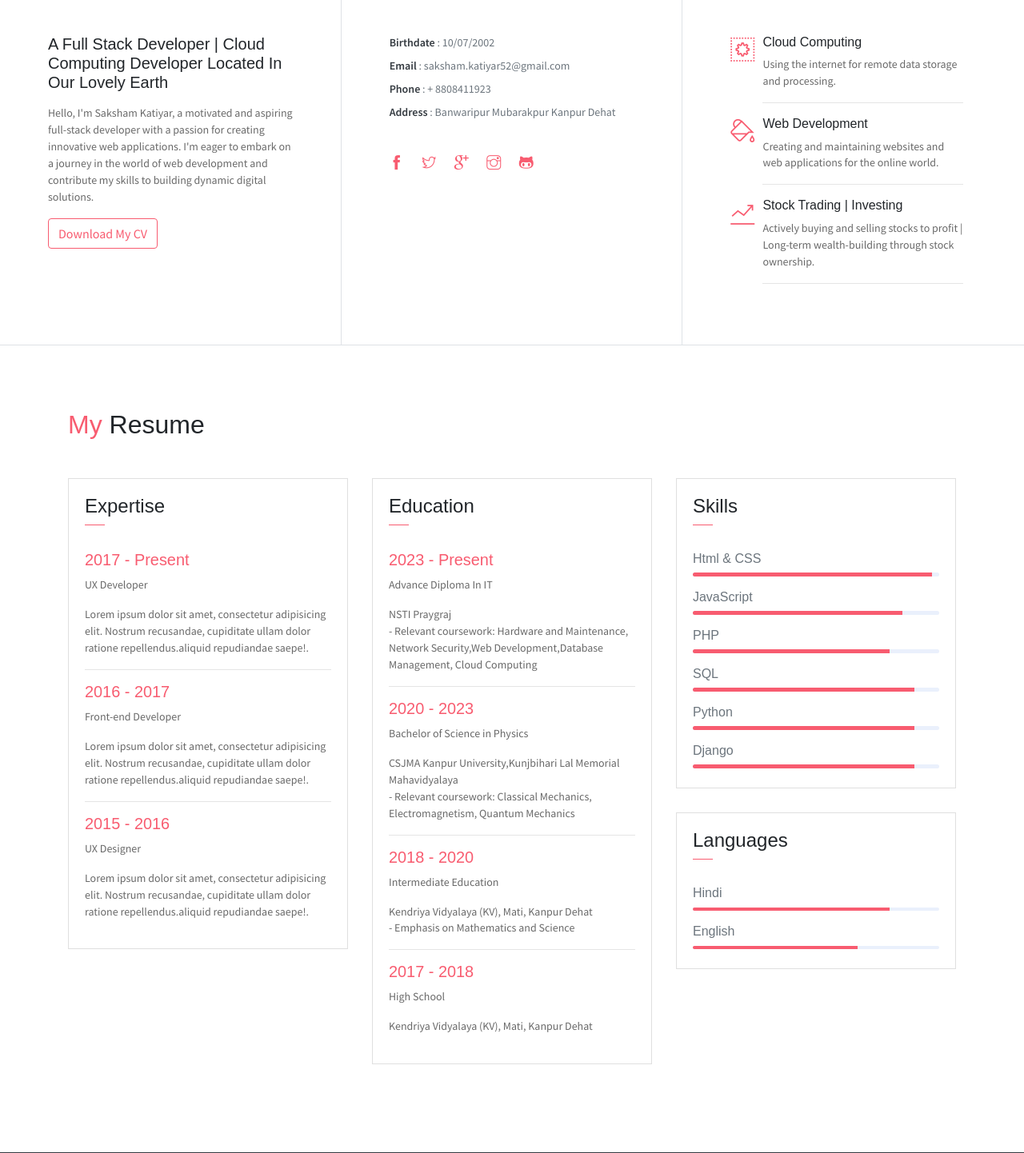
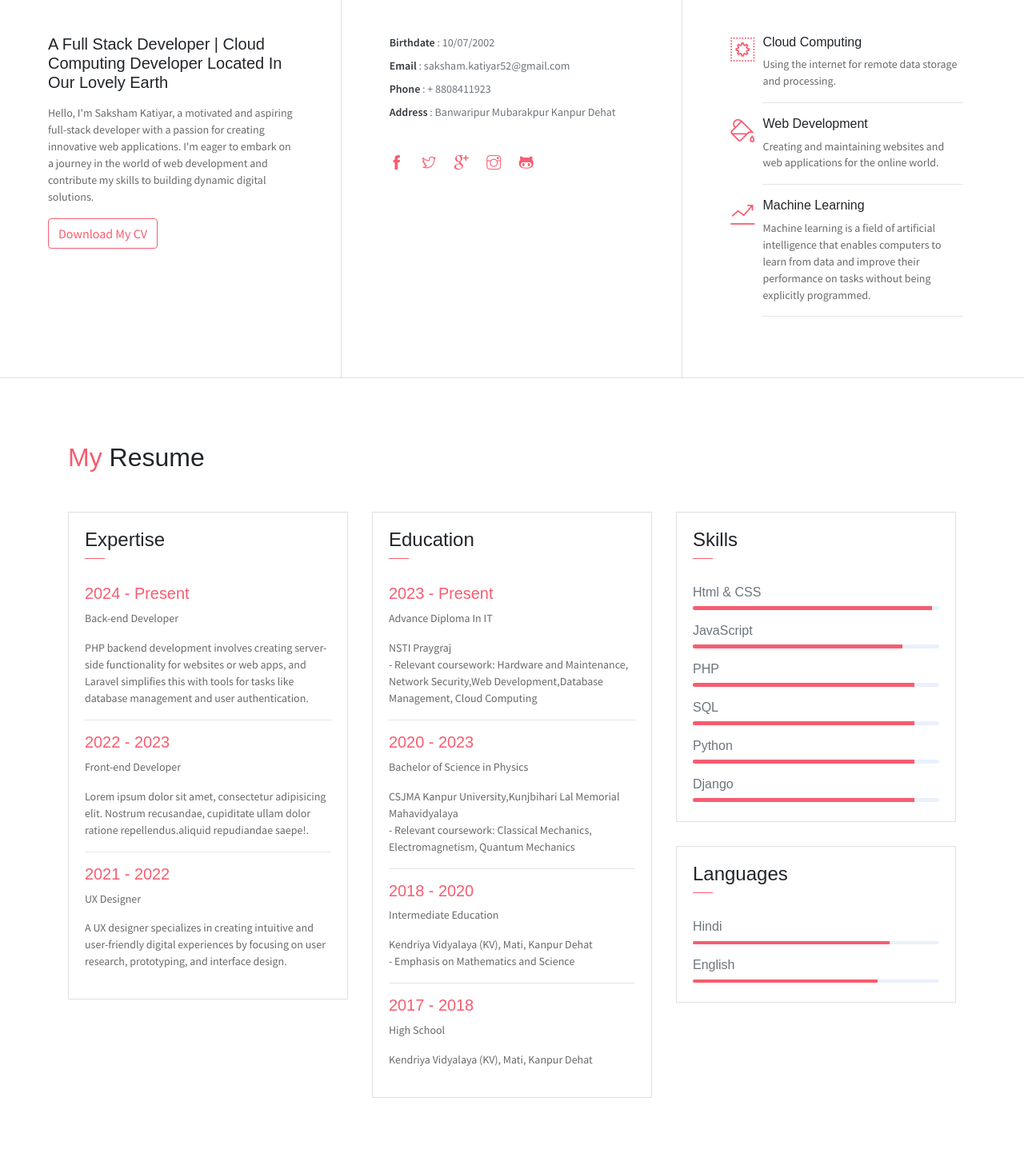
Before and after one commit to SakshamKatiy/Portfolio, a Django app: page / in a window 1280 px wide. Shown: the part 825-2267 px from the top of the page at 80% size. Run offline with Django 4.2, Linux system fonts and the light colour scheme; some libraries are stand-ins or nearby versions.

Commit message:
Update index.html

```diff
--- a/myapp/templates/index.html
+++ b/myapp/templates/index.html
@@ -118,8 +118,8 @@
                 <div class="row">
                     <div class="col-1 text-danger pt-1"><i class="ti-stats-up icon-lg"></i></div>
                     <div class="col-10 ml-auto mr-3">
-                        <h6>Stock Trading | Investing</h6>
-                        <p class="subtitle">Actively buying and selling stocks to profit | Long-term wealth-building through stock ownership.</p>
+                        <h6>Machine Learning</h6>
+                        <p class="subtitle">Machine learning is a field of artificial intelligence that enables computers to learn from data and improve their performance on tasks without being explicitly programmed.</p>
                         <hr>
                     </div>
                 </div>
@@ -141,17 +141,17 @@
                             </div>
                         </div>
                         <div class="card-body">
-                            <h6 class="title text-danger">2017 - Present</h6>
-                            <P>UX Developer</P>
-                            <P class="subtitle">Lorem ipsum dolor sit amet, consectetur adipisicing elit. Nostrum recusandae, cupiditate ullam dolor ratione repellendus.aliquid repudiandae saepe!.</P>
+                            <h6 class="title text-danger">2024 - Present</h6>
+                            <P>Back-end Developer</P>
+                            <P class="subtitle"> PHP backend development involves creating server-side functionality for websites or web apps, and Laravel simplifies this with tools for tasks like database management and user authentication.</P>
                             <hr>
-                            <h6 class="title text-danger">2016 - 2017</h6>
+                            <h6 class="title text-danger">2022 - 2023</h6>
                             <P>Front-end Developer</P>
                             <P class="subtitle">Lorem ipsum dolor sit amet, consectetur adipisicing elit. Nostrum recusandae, cupiditate ullam dolor ratione repellendus.aliquid repudiandae saepe!.</P>
                             <hr>
-                            <h6 class="title text-danger">2015 - 2016</h6>
+                            <h6 class="title text-danger">2021 - 2022</h6>
                             <P>UX Designer</P>
-                            <P class="subtitle">Lorem ipsum dolor sit amet, consectetur adipisicing elit. Nostrum recusandae, cupiditate ullam dolor ratione repellendus.aliquid repudiandae saepe!.</P>
+                            <P class="subtitle">A UX designer specializes in creating intuitive and user-friendly digital experiences by focusing on user research, prototyping, and interface design.</P>
                         </div>
                     </div>
                 </div>
@@ -211,7 +211,7 @@
                             </div>
                             <h6>PHP</h6>
                             <div class="progress mb-3">
-                                <div class="progress-bar bg-danger" role="progressbar" style="width: 80%" aria-valuenow="50" aria-valuemin="0" aria-valuemax="100"></div>
+                                <div class="progress-bar bg-danger" role="progressbar" style="width: 90%" aria-valuenow="50" aria-valuemin="0" aria-valuemax="100"></div>
                             </div>
                             <h6>SQL</h6>
                             <div class="progress mb-3">
@@ -242,7 +242,7 @@
 
                             <h6>English</h6>
                             <div class="progress mb-3">
-                                <div class="progress-bar bg-danger" role="progressbar" style="width: 67%" aria-valuenow="50" aria-valuemin="0" aria-valuemax="100"></div>
+                                <div class="progress-bar bg-danger" role="progressbar" style="width: 75%" aria-valuenow="50" aria-valuemin="0" aria-valuemax="100"></div>
                             </div>
                         </div>
                     </div>
```
